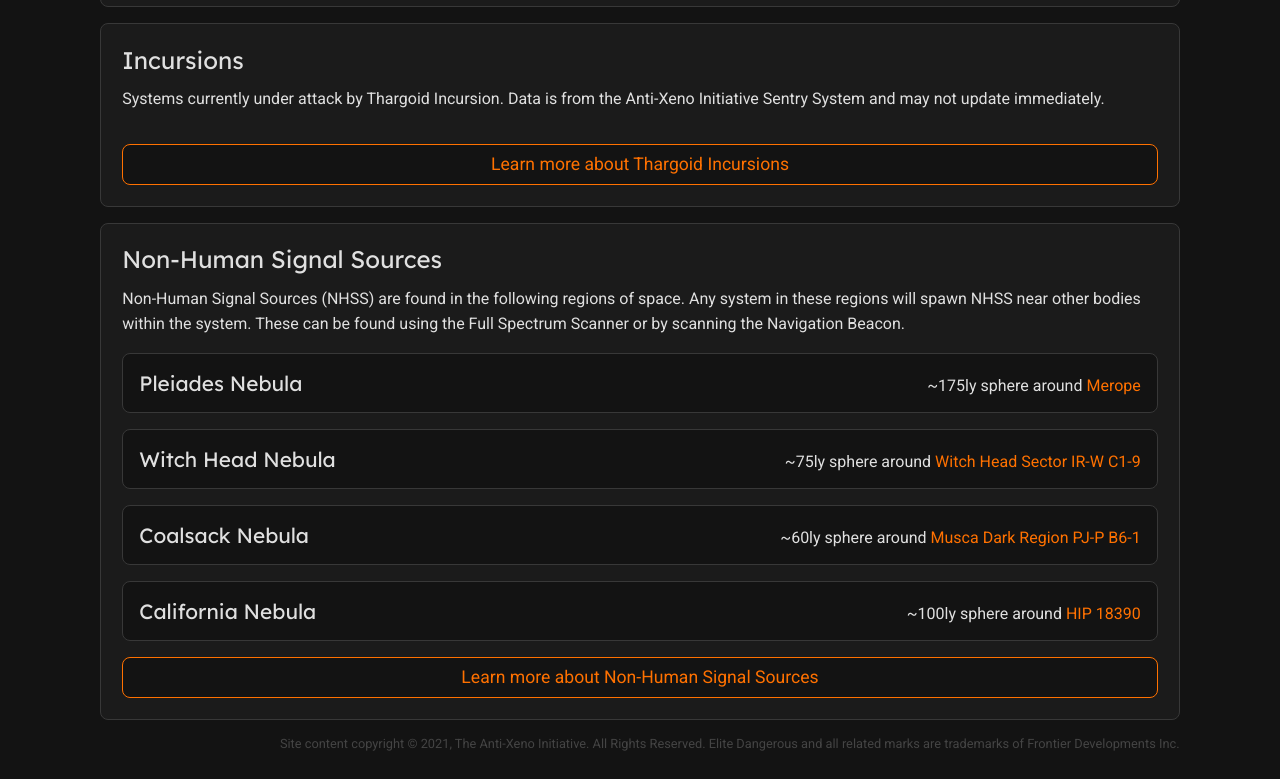
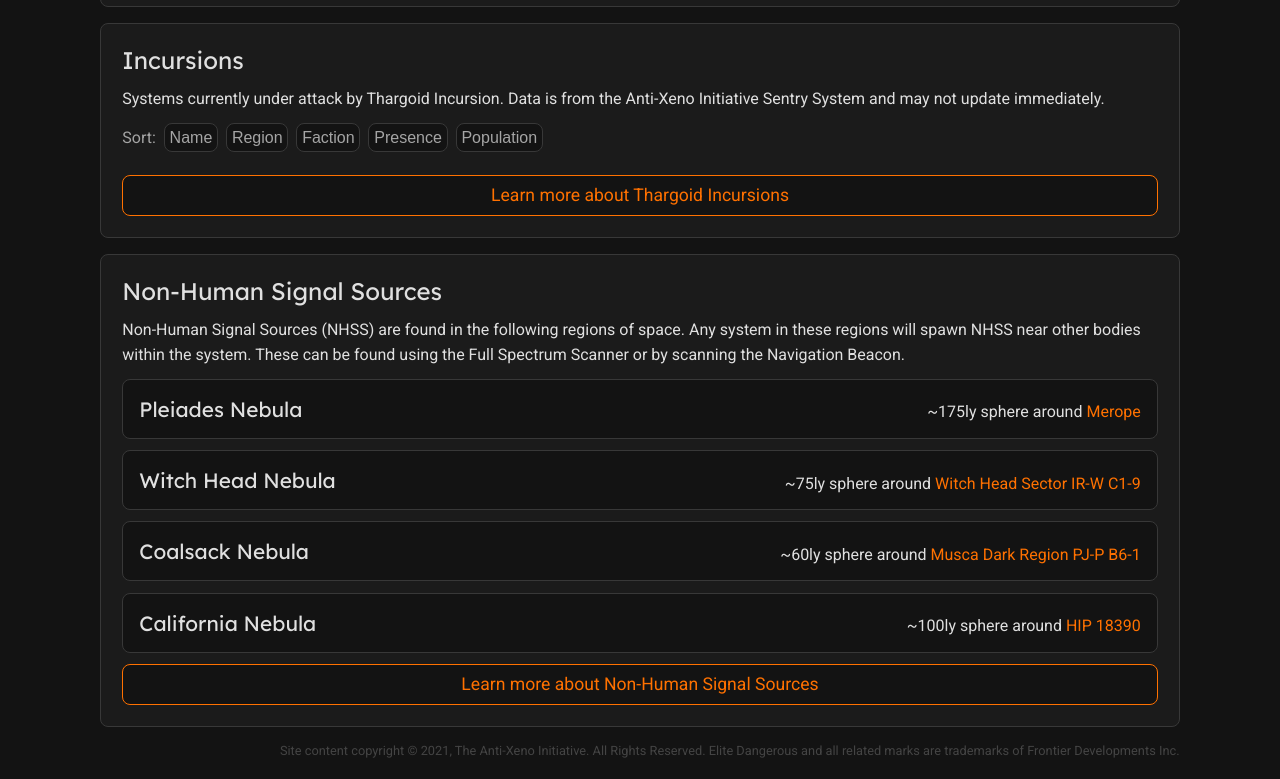
Before and after one commit to antixenoinitiative/thargoid.watch, a website: page public/index.html in a window 1280 px wide. Shown: the part 101-880 px from the top of the page. Drawn offline with Linux system fonts and the light colour scheme.

Commit message:
added sorting

```diff
--- a/public/index.html
+++ b/public/index.html
@@ -45,6 +45,15 @@
                 <h1>Incursions</h1>
                 <p>Systems currently under attack by Thargoid Incursion. Data is from the Anti-Xeno Initiative Sentry System and may not update immediately.</p>
             </article>
+            <div class="button-row">
+                <p class="button-row-label">Sort:</p>
+                <button onclick="updateInc('name')">Name</button>
+                <button onclick="updateInc('region')">Region</button>
+                <button onclick="updateInc('faction')">Faction</button>
+                <button onclick="updateInc('presence')">Presence</button>
+                <button onclick="updateInc('population')">Population</button>
+
+            </div>
             <div id="incursions">
             </div>
             <div class="subsection-link-box">
--- a/public/script.js
+++ b/public/script.js
@@ -1,15 +1,9 @@
 let requestURL = 'https://sentry.antixenoinitiative.com/systems';
-
 let request = new XMLHttpRequest();
 
 request.open('GET', requestURL);
 request.responseType = 'json';
 request.send();
-
-function play() {
-    var audio = document.getElementById("audio");
-    audio.play();
-}
 
 function getPresence(presence) {
     switch (presence) {
@@ -86,10 +80,9 @@
     }
 }
 
-request.onload = function() {
-    const content = request.response;
-    let presence;
-    let region;
+function updateInc(sorting) {
+    let content = request.response;
+
     let inchtml = ``
 
     if (content.message.rows.length === 0) {
@@ -97,30 +90,23 @@
         return;
     }
 
+    let inclist = []
     for (let system of content.message.rows) {
         if (system.status === true) {
+            system.presenceName = getPresence(system.presence)
+
             // Region
             if (system.coords == null) {
-                region = "Pending EDMC Data"
+                system.region = "Pending EDMC Data"
             } else {
-                region = `${getRegion(system.coords)}`
+                system.region = `${getRegion(system.coords)}`
             }
-            system.region = region;
-        }
-    }
-
-    content.message.rows.sort(dynamicSort("name"))
-
-    for (let system of content.message.rows) {
-        if (system.status === true) {
-            console.log(system)
-            presence = getPresence(system.presence)
 
             // Population
             if (system.population == null) {
                 system.population = "Unknown";
             } else {
-                system.population = numberWithCommas(system.population)
+                system.population = parseInt(system.population)
             }
 
             // Faction
@@ -130,12 +116,22 @@
                 system.faction = JSON.parse(system.faction).Name
             }
 
-            let presenceBlocks = ["status-block-0", "status-block-0", "status-block-0", "status-block-0"]
-            if (system.presence >= 1) {presenceBlocks[0] = "status-block-1"}
-            if (system.presence >= 2) {presenceBlocks[1] = "status-block-2"}
-            if (system.presence >= 3) {presenceBlocks[2] = "status-block-3"}
-            if (system.presence >= 4) {presenceBlocks[3] = "status-block-4"}
+            system.presenceBlocks = ["status-block-0", "status-block-0", "status-block-0", "status-block-0"]
+            if (system.presence >= 1) {system.presenceBlocks[0] = "status-block-1"}
+            if (system.presence >= 2) {system.presenceBlocks[1] = "status-block-2"}
+            if (system.presence >= 3) {system.presenceBlocks[2] = "status-block-3"}
+            if (system.presence >= 4) {system.presenceBlocks[3] = "status-block-4"}
 
+            inclist.push(system)
+
+        }
+    }
+
+    inclist.sort(dynamicSort(sorting))
+    if (sorting === "population") {inclist.reverse()}
+    console.log(inclist)
+
+    for (let system of inclist) {
         inchtml += `
         <div class="subsection">
             <div class="subsection-start">
@@ -145,22 +141,34 @@
                 </div>
                 <div class="subsection-row flex-wrap">
                     <p class="mobile-hide"><span class="axiorange">Faction:</span> ${system.faction}</p>
-                        <p class="mobile-hide"><span class="axiorange">Population:</span> ${system.population}</p>
+                    <p class="mobile-hide"><span class="axiorange">Population:</span> ${numberWithCommas(system.population)}</p>
                 </div>
 
 
             </div>
             <div class="subsection-end">
-                    <div id="incstatus-title" class="status-${presence}">${capitalizeFirstLetter(presence)}</div>
+                <div id="incstatus-title" class="status-${system.presenceName}">${capitalizeFirstLetter(system.presenceName)}</div>
                 <div id="incstatus-progress">
-                        <div id="incstatus-progress-block" class="${presenceBlocks[0]} blockheight-1"></div>
-                        <div id="incstatus-progress-block" class="${presenceBlocks[1]} blockheight-2"></div>
-                        <div id="incstatus-progress-block" class="${presenceBlocks[2]} blockheight-3"></div>
-                        <div id="incstatus-progress-block" class="${presenceBlocks[3]} blockheight-4"></div>
+                    <div id="incstatus-progress-block" class="${system.presenceBlocks[0]} blockheight-1"></div>
+                    <div id="incstatus-progress-block" class="${system.presenceBlocks[1]} blockheight-2"></div>
+                    <div id="incstatus-progress-block" class="${system.presenceBlocks[2]} blockheight-3"></div>
+                    <div id="incstatus-progress-block" class="${system.presenceBlocks[3]} blockheight-4"></div>
                 </div>
             </div>
         </div>`
     }
-    }
     document.getElementById("incursions").innerHTML = inchtml;
 }
+
+request.onload = function() {
+    updateInc("name")
+
+
+}
+
+// Action Functions
+
+function play() {
+    var audio = document.getElementById("audio");
+    audio.play();
+}
--- a/public/style.css
+++ b/public/style.css
@@ -4,6 +4,8 @@
     --main-border-color: rgb(56, 56, 56);
     --main-border-hover: rgb(78, 78, 78);
     --main-text-color: rgb(224, 224, 224);
+    --secondary-text-color: rgb(94, 94, 94);
+    --trinary-text-color: rgb(165, 165, 165);
     --presence-cleared: #57fc41;
     --presence-marginal: #c4fc41;
     --presence-moderate: #fcef41;
@@ -77,7 +79,7 @@
 }
 
 .header-subtitle {
-    color: rgb(94, 94, 94);
+    color: var(--secondary-text-color);
     margin-top: 0rem;
     margin-bottom: 0.3rem;
     align-self: flex-end;
@@ -86,7 +88,7 @@
 .content {
     display: flex;
     flex-direction: column;
-    gap: 1rem;
+    gap: 0.7rem;
     width: auto;
     height: auto;
 }
@@ -186,19 +188,49 @@
 }
 
 .button {
-    color: rgb(165, 165, 165);
+    color: var(--trinary-text-color);
     background-color: var(--main-bg-color);
     border: 1px solid var(--main-border-color);
     border-radius: 0.5rem;
     font-size: 1.2rem;
     text-decoration: none;
-    transition: color 250ms, border 250ms;
+    transition: color 250ms, border 250ms, background-color 250ms;
     padding: 0.4rem;
 }
 
 .button:hover {
     color: #ff7100;
     border-color: var(--main-border-hover);
+}
+
+.button-row {
+    display: flex;
+    align-items: center;
+    gap: 0.5rem;
+}
+
+.button-row-label {
+    margin: 0;
+    color: var(--trinary-text-color);
+}
+
+button {
+    color: var(--trinary-text-color);
+    background-color: var(--main-bg-color);
+    border: 1px solid var(--main-border-color);
+    border-radius: 0.5rem;
+    font-size: 1rem;
+    transition: color 250ms, border 250ms;
+    padding: 0.3rem;
+}
+
+button:hover {
+    color: #ff7100;
+    border-color: var(--main-border-hover);
+}
+
+button:active {
+    background-color: var(--main-border-color);
 }
 
 .axiorange {
@@ -217,6 +249,10 @@
 
     .subsection {
         padding: 0.6rem;
+    }
+
+    #incursions {
+        gap: 0.4rem;
     }
 
     .subsection-row {
```
Lines whose indentation alone changed are shown as unchanged.
